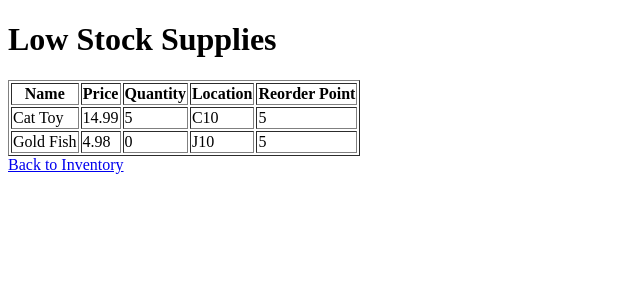
After one commit to TLeafWolf/SDEV_220_Final_Project_Group5, a Django app: page /low-stock/ in a window 1280 px wide. The commit adds this page. Shown: the top 300 px of the page, without its empty margins (0-640 px from the left). Run offline with Django 5.2, Linux system fonts and the light colour scheme; data comes from the database, SQL or seed files in the repository; both versions use the stored data as it was after the commit.

Commit message:
low ivnetory alet added

```diff
--- a/inventory_project/inventory/models.py
+++ b/inventory_project/inventory/models.py
@@ -5,6 +5,10 @@ class Supply(models.Model):
     price = models.FloatField()
     quantity = models.IntegerField()
     location = models.CharField(max_length=255)
+    reorder_point = models.PositiveIntegerField(default=5)
+
+    def is_low_stock(self):
+        return self.quantity <= self.reorder_point
 
     def __str__(self):
         return self.name
--- /dev/null
+++ b/inventory_project/inventory/templates/inventory/low_stock.html
@@ -0,0 +1,38 @@
+<!DOCTYPE html>
+<html lang="en">
+<head>
+    <meta charset="UTF-8">
+    <meta name="viewport" content="width=device-width, initial-scale=1.0">
+    <title>Low Stock Supplies</title>
+</head>
+<body>
+    <h1>Low Stock Supplies</h1>
+    <table border="1">
+        <thead>
+            <tr>
+                <th>Name</th>
+                <th>Price</th>
+                <th>Quantity</th>
+                <th>Location</th>
+                <th>Reorder Point</th>
+            </tr>
+        </thead>
+        <tbody>
+            {% for supply in low_stock_items %}
+            <tr>
+                <td>{{ supply.name }}</td>
+                <td>{{ supply.price }}</td>
+                <td>{{ supply.quantity }}</td>
+                <td>{{ supply.location }}</td>
+                <td>{{ supply.reorder_point }}</td>
+            </tr>
+            {% empty %}
+            <tr>
+                <td colspan="5">No low stock items.</td>
+            </tr>
+            {% endfor %}
+        </tbody>
+    </table>
+    <a href="{% url 'index' %}">Back to Inventory</a>
+</body>
+</html>
--- a/inventory_project/inventory/urls.py
+++ b/inventory_project/inventory/urls.py
@@ -1,11 +1,13 @@
 
 
 from django.urls import path
+from . import views
 from .views import custom_login, index, add_supply, delete_supply, edit_supply
 
 urlpatterns = [
     path('', index, name='index'),
     path('login/', custom_login, name='login'),
+    path('low-stock/', views.low_stock_supplies, name='low_stock_supplies'),
     path('add_supply/', add_supply, name='add_supply'),
     path('delete_supply/<str:supply_name>/', delete_supply, name='delete_supply'),
     path('edit_supply/<str:supply_name>/', edit_supply, name='edit_supply'),
--- a/inventory_project/inventory/views.py
+++ b/inventory_project/inventory/views.py
@@ -2,14 +2,19 @@
 
 from django.contrib.auth import authenticate, login
 from django.shortcuts import render, redirect, get_object_or_404
+from django.db import models
 from .models import Supply
 from .forms import SupplyForm
 from django.contrib import messages
 
 def index(request):
     supplies = Supply.objects.all()
-    return render(request, 'index.html', {'supplies': supplies})
+    low_stock_items = supplies.filter(quantity__lte=models.F('reorder_point'))  # Get low stock items
+    return render(request, 'index.html', {'supplies': supplies, 'low_stock_items': low_stock_items})
 
+def low_stock_supplies(request):
+    low_stock_items = Supply.objects.filter(quantity__lte=models.F('reorder_point'))
+    return render(request, 'inventory/low_stock.html', {'low_stock_items': low_stock_items})
 def custom_login(request):
     if request.method == 'POST':
         username = request.POST.get('username')
```
Also changed, not shown: inventory_project/inventory/templates/index.html (+12 -0 lines), inventory_project/Inventory.db, inventory_project/inventory/migrations/0002_supply_reorder_point.py (added).
